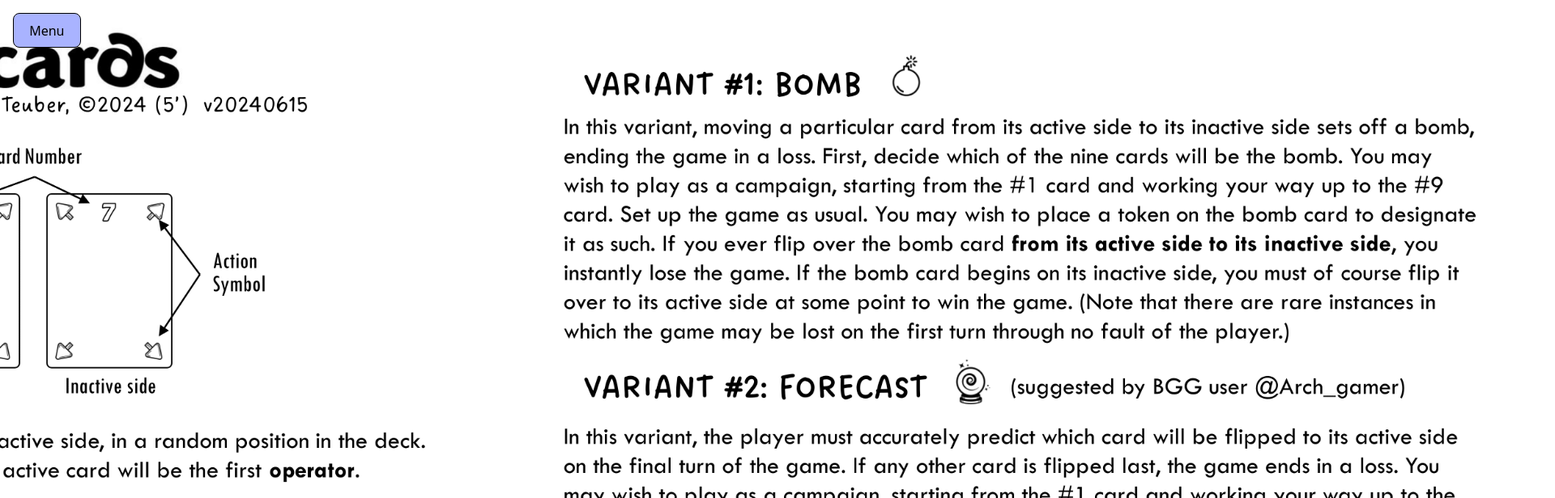
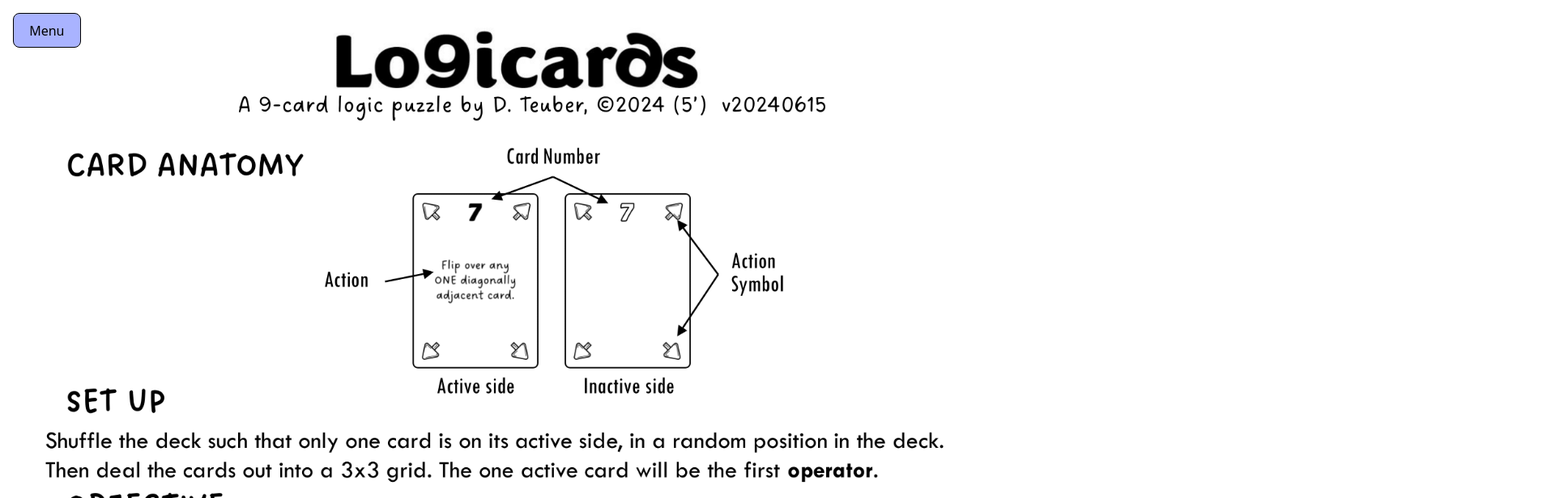
Before and after one commit to PrithviK21/Logicards, a React (Vite) app: page / in a window 1280 px wide. Both pictures are taken after a click on the button "How to Play". Shown: the top 616 px of the page at 81% size, 1920 px wide, since content can reach past the window. Built offline with nearby package versions, Linux system fonts and the light colour scheme.

Commit message:
Removed page 2 of the rules

```diff
--- a/src/components/Rules/Rules.tsx
+++ b/src/components/Rules/Rules.tsx
@@ -1,5 +1,4 @@
 import pg1 from "../../assets/images/rules/pg1.png";
-import pg2 from "../../assets/images/rules/pg2.png";
 function Rules({ returnToMenu }: { returnToMenu: () => void }) {
   return (
     <>
@@ -8,7 +7,6 @@ function Rules({ returnToMenu }: { returnToMenu: () => void }) {
       </button>
       <div className="rules">
         <img src={pg1} alt="Rules page 1" />
-        <img src={pg2} alt="Rules page 2" />
       </div>
     </>
   );
```
Also changed, not shown: src/assets/images/rules/pg2.png (deleted).
